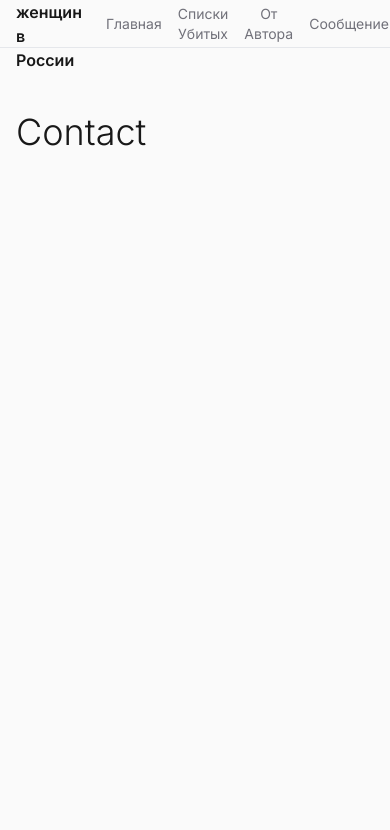
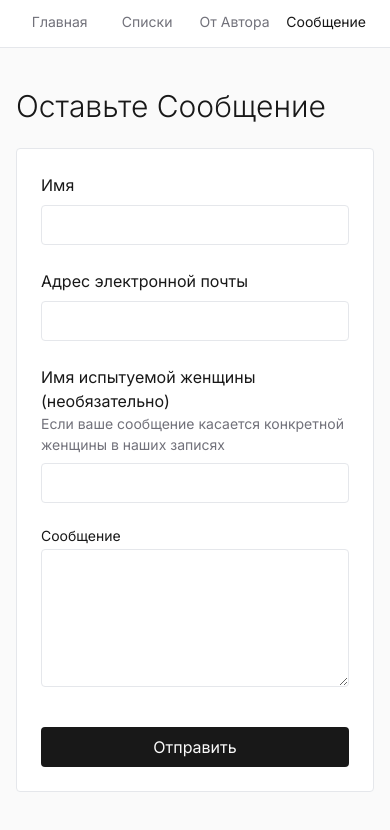
Before and after one commit to eharvey328/proj_v2, a Next.js app: page /contact in a window 390 px wide. Shown: the top 830 px of the page. Built offline with nearby package versions, Linux system fonts and the light colour scheme.

Commit message:
adds contact form

```diff
--- a/package.json
+++ b/package.json
@@ -14,7 +14,8 @@
     "mammoth": "^1.8.0",
     "next": "15.0.1",
     "react": "18.3.1",
-    "react-dom": "18.3.1"
+    "react-dom": "18.3.1",
+    "react-icons": "^5.3.0"
   },
   "devDependencies": {
     "@types/node": "^20.9.0",
--- a/src/app/Header.tsx
+++ b/src/app/Header.tsx
@@ -9,7 +9,7 @@ export function Header() {
 
   const navItems = [
     { path: "/", label: "Главная" },
-    { path: "/lists", label: "Списки Убитых" },
+    { path: "/lists", label: "Списки" },
     { path: "/about", label: "От Aвтора" },
     { path: "/contact", label: "Cообщение" },
   ];
@@ -23,21 +23,27 @@ export function Header() {
   }
 
   return (
-    <header className="flex border-b h-[var(--app-header-height)] fixed left-0 right-0 top-0 bg-background">
-      <div className="page-container !max-w-7xl flex items-center gap-4 justify-between">
-        <Link href="/" className="font-semibold">
+    <header className="flex border-b h-[var(--app-header-height)] sm:fixed left-0 right-0 top-0 bg-white">
+      <div className="page-container !max-w-7xl sm:flex items-center gap-4 justify-between">
+        <Link
+          href="/"
+          className="font-semibold whitespace-nowrap hidden sm:block"
+        >
           Казни женщин в России
         </Link>
         <nav>
-          <ul className="flex sm:gap-x-2">
+          <ul className="flex md:gap-x-2">
             {navItems.map((item) => (
-              <li key={item.path} className="flex items-center">
+              <li
+                key={item.path}
+                className="flex items-center max-sm:flex-1 max-sm:justify-center"
+              >
                 <Link
                   href={item.path}
                   className={clsx(
-                    "relative flex btn text-center text-zinc-500 hover:text-foreground text-sm",
+                    "relative flex btn text-center text-zinc-500 hover:text-foreground text-sm whitespace-nowrap",
                     {
-                      "text-foreground": isActivePath(item.path),
+                      "!text-foreground": isActivePath(item.path),
                     }
                   )}
                 >
--- a/src/app/about/page.tsx
+++ b/src/app/about/page.tsx
@@ -1,7 +1,43 @@
 export default async function AboutPage() {
   return (
     <div className="page-container">
-      <h1 className="h1">About</h1>
+      <h1 className="h1">От Aвтора</h1>
+
+      <div className="flex flex-col gap-4">
+        <p>
+          Почему мы должны помнить имена женщин, расстрелянных и погибших в
+          российских тюрьмах и лагерях
+        </p>
+        <p>
+          Говорят, мы мелко пашем, Оступаясь и скользя На природной почве нашей
+          Глубже и пахать нельзя Мы ведь пашем на погосте, Разрыхляем верхний
+          слой. Мы задеть боимся кости, Чуть прикрытые землей” В.Шаламов
+        </p>
+
+        <p>
+          В данном проекте “Женское лицо расстрелов“…или “У расстрелов женские
+          лица “ (zhenschiny.VMN.net.) собраны анкетные данные из формуляров (в
+          каком архивном документе или документах?) более 10 тысяч женщин. Они
+          были гражданками России и иностранками. Они представляют 35
+          национальностей. Они были приговорены к расстрелу российскими
+          карательными органами, которые официально назывались органами
+          безопасности России ЧК/ОГПУ/РВТ/РВПТ/ВЧК/ГПУ/НКВД/ВТ с 1918 по 1953
+          гг.
+        </p>
+        <p>
+          Список не полный и находится в работе. Расстрелы русских женщин
+          заканчиваются 1937 годом, в то время как расстрелы женщин нетитульных
+          наций (всех нерусских наций, привести число) происходили в советской
+          России и Советском Союзе на протяжении всего охватываемого в данном
+          исследовании периода репрессий с 1918 по 1953 годы. Кроме того,
+          архивные данные указывают на то, что национальность значительного
+          числа расстрелянным женщин неизвестна, и многие женщины были
+          приговорены к расстрелам без указания статьи обвинения, даты ареста,
+          даты приговора и даты … Размышлять и говорить на тему женских казней
+          трудно. Надо ли писать о том, что мы чувствуем, или только о том, что
+          мы
+        </p>
+      </div>
     </div>
   );
 }
--- /dev/null
+++ b/src/app/contact/ContactForm.tsx
@@ -0,0 +1,47 @@
+"use client";
+
+import { TextArea } from "@/components/TextArea";
+import { TextField } from "@/components/TextField";
+import { FormEvent, useRef } from "react";
+
+export function ContactForm() {
+  const formRef = useRef<HTMLFormElement>(null);
+
+  function handleSubmit(e: FormEvent<HTMLFormElement>) {
+    e.preventDefault();
+    if (!formRef.current) return;
+
+    const formData = new FormData(formRef.current);
+    const data = Object.fromEntries(formData);
+    console.log(data);
+  }
+
+  return (
+    <form
+      ref={formRef}
+      className="flex flex-col gap-6 border p-6 sm:p-8 rounded bg-white"
+      onSubmit={handleSubmit}
+    >
+      <TextField label="Имя" required name="name" />
+      <TextField
+        label="Адрес электронной почты"
+        type="email"
+        name="email"
+        required
+      />
+      <TextField
+        label="Имя испытуемой женщины (необязательно)"
+        name="subject"
+        helperText="Если ваше сообщение касается конкретной женщины в наших записях"
+      />
+      <TextArea label="Сообщение" name="message" required />
+
+      <button
+        type="submit"
+        className="bg-foreground text-background px-4 py-2 rounded hover:bg-zinc-800 transition-colors mt-4"
+      >
+        Oтправить
+      </button>
+    </form>
+  );
+}
--- a/src/app/contact/page.tsx
+++ b/src/app/contact/page.tsx
@@ -1,7 +1,11 @@
+import { ContactForm } from "./ContactForm";
+
 export default async function ContactPage() {
   return (
     <div className="page-container">
-      <h1 className="h1">Contact</h1>
+      <h1 className="h1">Оставьте Сообщение</h1>
+
+      <ContactForm />
     </div>
   );
 }
--- a/src/app/globals.css
+++ b/src/app/globals.css
@@ -9,6 +9,8 @@
   --app-header-height: 48px
 }
 
+
+
 body {
   background: var(--background);
   color: var(--foreground);
@@ -16,7 +18,7 @@ body {
 }
 
 .page-container {
-  @apply w-full max-w-5xl mx-auto px-4 sm:px-8;
+  @apply w-full max-w-5xl mx-auto px-4 sm:px-6 md:px-8;
 }
 
 .btn {
@@ -24,5 +26,5 @@ body {
 }
 
 .h1 {
-  @apply text-4xl font-light mt-8 mb-12
+  @apply text-3xl sm:text-4xl font-light mt-2 mb-6 sm:mt-6 sm:mb-12
 }
--- a/src/app/layout.tsx
+++ b/src/app/layout.tsx
@@ -25,7 +25,9 @@ export default function RootLayout({
       <body>
         <Header />
         <main id="main-content">
-          <div className="py-8 mt-[var(--app-header-height)]">{children}</div>
+          <div className="py-8 sm:mt-[var(--app-header-height)]">
+            {children}
+          </div>
         </main>
       </body>
     </html>
--- a/src/app/lists/[slug]/HtmlRenderer.tsx
+++ b/src/app/lists/[slug]/HtmlRenderer.tsx
@@ -1,13 +1,10 @@
-import { ElementType } from "react";
 import parse, {
   DOMNode,
   domToReact,
   HTMLReactParserOptions,
 } from "html-react-parser";
+import clsx from "clsx";
 import { renderComponents } from "./renderComponents";
-import clsx from "clsx";
-
-type Components = Record<string, ElementType>;
 
 type HtmlRendererProps = {
   html: string;
--- a/src/app/lists/page.tsx
+++ b/src/app/lists/page.tsx
@@ -9,7 +9,7 @@ export default async function Home() {
   return (
     <div className="page-container">
       <h1 className="h1">Списки Убитых</h1>
-      <ul className="sm:columns-2 md:columns-3">
+      <ul className="sm:columns-2 lg:columns-3">
         {list.map((doc) => (
           <li key={doc.slug} className="mb-2">
             <Link
--- /dev/null
+++ b/src/components/TextArea.tsx
@@ -0,0 +1,26 @@
+import clsx from "clsx";
+import { ComponentProps } from "react";
+
+interface TextAreaProps extends ComponentProps<"textarea"> {
+  label: string;
+}
+
+export function TextArea(props: TextAreaProps) {
+  const { label, id: propsId, className, rows = 5, ...rest } = props;
+  const id = propsId ?? `text--${label.replace("s+", "-")}`;
+
+  return (
+    <div className="flex flex-col">
+      <label htmlFor={id} className="text-[14px] leading-tight mb-1">
+        {label}
+      </label>
+
+      <textarea
+        id={id}
+        className={clsx("border p-2 rounded", className)}
+        rows={rows}
+        {...rest}
+      />
+    </div>
+  );
+}
--- /dev/null
+++ b/src/components/TextField.tsx
@@ -0,0 +1,37 @@
+import clsx from "clsx";
+import { ComponentProps } from "react";
+
+interface TextFieldProps extends ComponentProps<"input"> {
+  label: string;
+  helperText?: string;
+}
+
+export function TextField(props: TextFieldProps) {
+  const {
+    label,
+    helperText,
+    id: propsId,
+    className,
+    type = "text",
+    ...rest
+  } = props;
+  const id = propsId ?? `text--${label.replace("s+", "-")}`;
+
+  return (
+    <div className="flex flex-col">
+      <label htmlFor={id} className="text-[16px] mb-2">
+        {label}
+        {helperText && (
+          <div className="text-zinc-500 text-[14px]">{helperText}</div>
+        )}
+      </label>
+
+      <input
+        id={id}
+        type={type}
+        className={clsx("border h-[40px] px-2 rounded", className)}
+        {...rest}
+      />
+    </div>
+  );
+}
--- a/tsconfig.json
+++ b/tsconfig.json
@@ -19,6 +19,7 @@
       }
     ],
     "paths": {
+      "@/components/*": ["./src/components/*"],
       "@/lib/*": ["./src/lib/*"]
     }
   },
```
Also changed, not shown: 1 other file (tests, documents, lock files or other folders).
